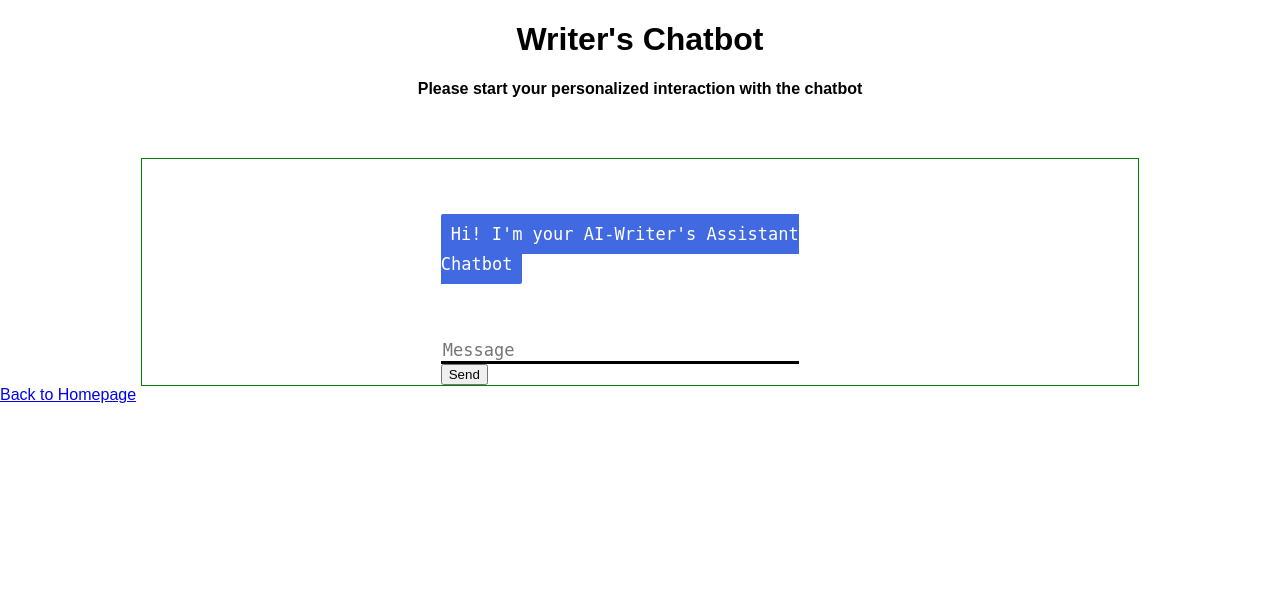
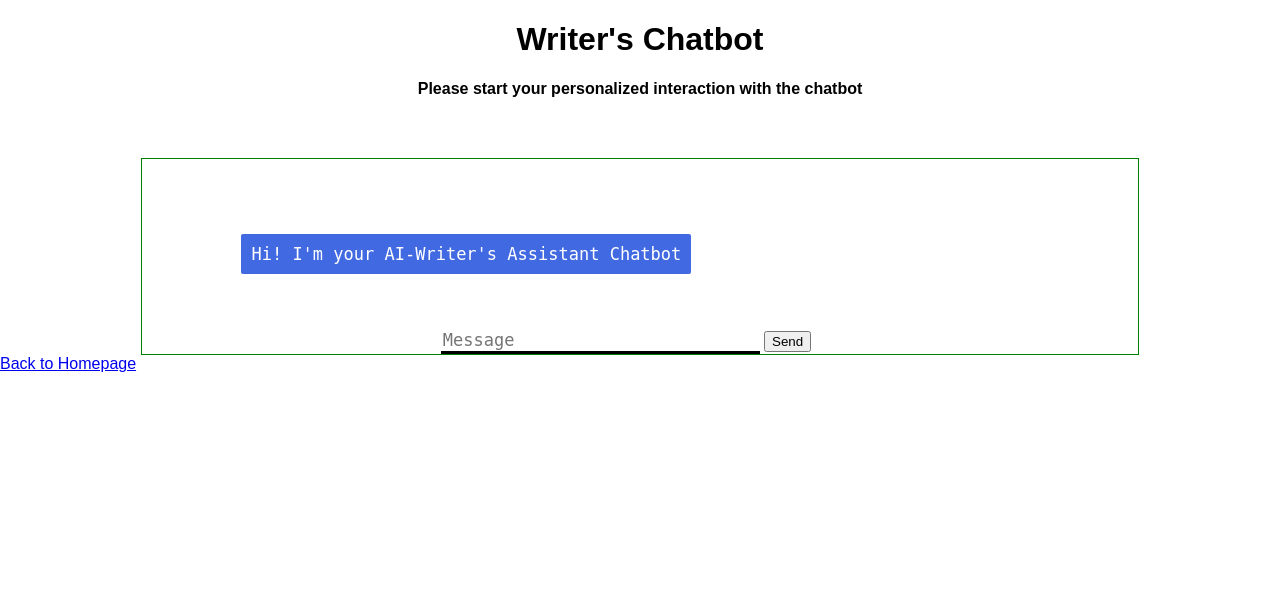
Before and after one commit to DelevopmentBEAR/SDP-Project-2.1, a Flask app: page /chat in a window 1280 px wide. Shown: the top 604 px of the page. Run offline with Flask 3, Linux system fonts and the light colour scheme; some libraries are stand-ins or nearby versions.

Commit message:
Minor changes in styles.css to play around with how it looks.

```diff
--- a/static/style.css
+++ b/static/style.css
@@ -10,8 +10,8 @@
         #chatbox {
         margin-left: auto;
         margin-right: auto;
-        width: 40%;
-        margin-top: 60px;
+        width: 80%;
+        margin-top: 80px;
       }
       #userInput {
         margin-left: auto;
@@ -20,7 +20,7 @@
         margin-top: 60px;
       }
       #textInput {
-        width: 90%;
+        width: 80%;
         border: none;
         border-bottom: 3px solid black;
         font-family: monospace;
```
